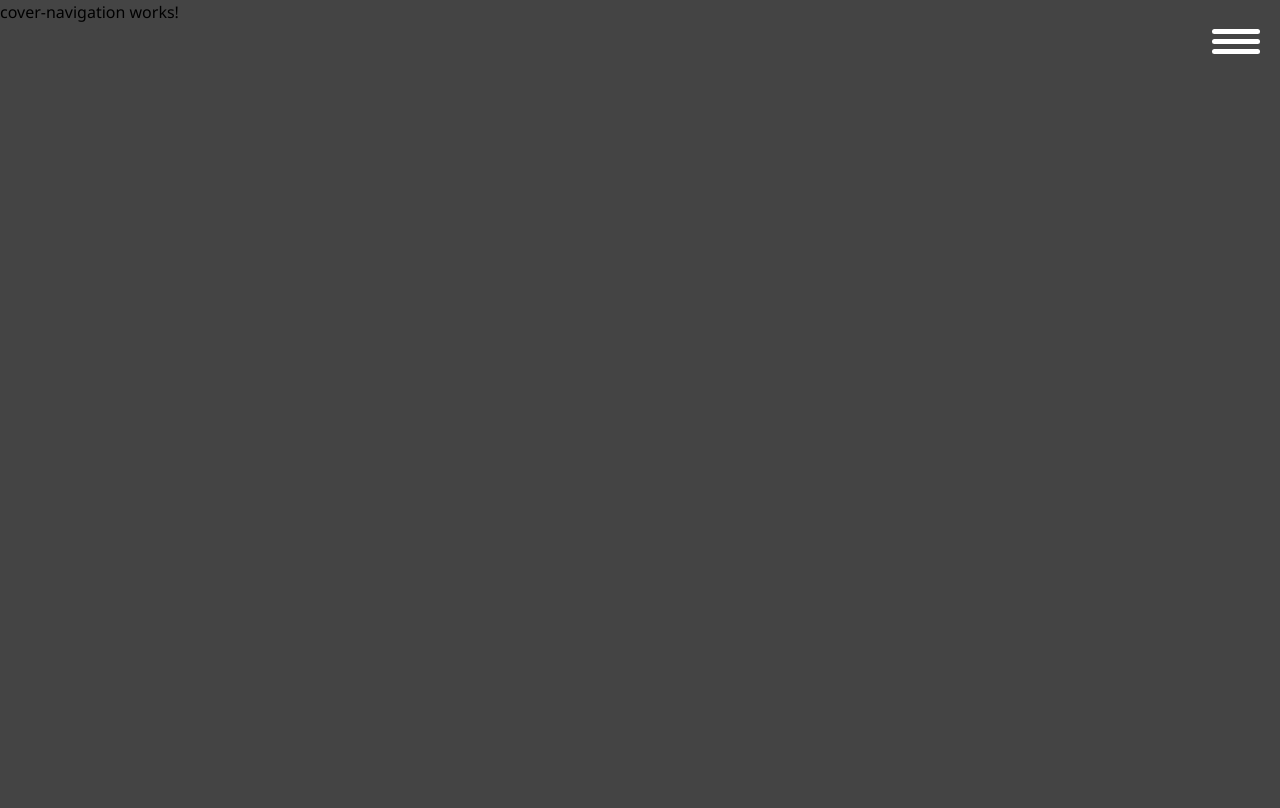
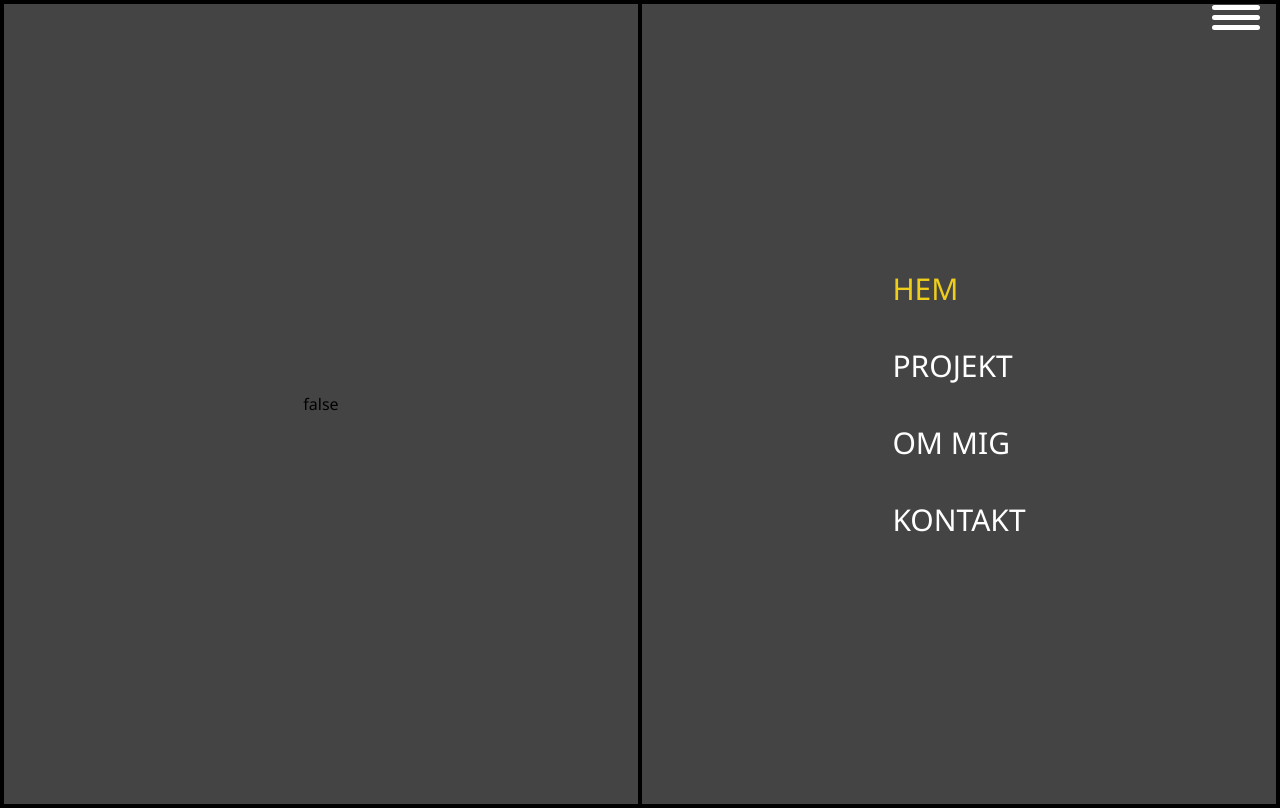
Before and after one commit to sylwancaspar/portfolio, an Angular app: page / in a window 1280 px wide. Built offline with nearby package versions, Linux system fonts and the light colour scheme.

Commit message:
Menu change

```diff
--- a/src/app/navigation/cover-navigation/cover-navigation.component.html
+++ b/src/app/navigation/cover-navigation/cover-navigation.component.html
@@ -1,2 +1,42 @@
-<p>cover-navigation works!</p>
-<app-nav-stripes></app-nav-stripes>
+
+<app-nav-stripes
+    [open]="open"
+    (openEvent)="openClose($event)"
+></app-nav-stripes>
+<div class="coverSidesBox">
+    <div class="coverSides">{{ open }}</div>
+    <div class="coverSides">
+        <ul>
+            <li class="nav-item current" >
+                <a
+                    class="nav-link"
+                    routerLink="/">
+                  Hem
+                </a>
+            </li>
+            <li
+                class="nav-item">
+                <a
+                    class="nav-link"
+                    routerLink="/">
+                    Projekt
+                </a>
+            </li>
+            <li
+                class="nav-item">
+                <a
+                    class="nav-link"
+                    routerLink="/">
+                    Om mig
+                </a>
+            </li>
+            <li class="nav-item">
+                <a
+                    class="nav-link"
+                    routerLink="/">
+                    Kontakt
+                </a>
+            </li>
+        </ul>
+    </div>
+</div>
--- a/src/app/navigation/cover-navigation/cover-navigation.component.scss
+++ b/src/app/navigation/cover-navigation/cover-navigation.component.scss
@@ -0,0 +1,58 @@
+@import "../../../scss/config";
+@import "../../../scss/color";
+
+.coverSidesBox
+{
+    display: flex;
+    flex-direction: row;
+    justify-content: stretch;
+    border: solid black 2px;
+    //width: 50%;
+    .coverSides
+    {
+        display: flex;
+        width: 50%;
+        min-height: 100vh;
+        justify-content: center;
+        align-items: center;
+        border: solid black 2px;
+
+    }
+}
+
+.nav-item{
+    transform: translate3d(00px,0,0);//600
+    @include easeOut;
+
+    &.show{
+      //Slide in from rigth!
+      transform: translate3d(0,0,0);
+    }
+    &.current>a{
+      color: $secondary-color;
+    }
+  }
+
+  .nav-link{
+    display: inline-block;
+    position:relative;
+    font-size: 30px;
+    text-transform: uppercase;
+    padding: 1rem 0;
+    font-weight:300;
+    color:set-text-color($primary-color);
+    text-decoration:none;
+    @include easeOut;
+
+    &:hover{
+      color:$secondary-color;
+    }
+  }
+
+// Delay each nav item by 0.1s:
+
+@for $x from 1 through 4 {
+    .nav-item:nth-child(#{$x}){
+      transition-delay: $x * 0.1s;
+    }
+  }
--- a/src/app/navigation/cover-navigation/cover-navigation.component.ts
+++ b/src/app/navigation/cover-navigation/cover-navigation.component.ts
@@ -7,9 +7,16 @@ import { Component, OnInit } from '@angular/core';
 })
 export class CoverNavigationComponent implements OnInit {
 
+  open:boolean = false;
+
   constructor() { }
 
   ngOnInit(): void {
   }
 
+  openClose(event)
+  {
+    this.open = event;
+  }
+
 }
--- a/src/app/navigation/nav-stripes/nav-stripes.component.scss
+++ b/src/app/navigation/nav-stripes/nav-stripes.component.scss
@@ -1,6 +1,6 @@
 .navboxStripes
 {
-    position: absolute;
+    position: fixed;
     right: 20px;
     padding: 0 0 0 0;
     cursor: pointer;
--- a/src/app/navigation/nav-stripes/nav-stripes.component.ts
+++ b/src/app/navigation/nav-stripes/nav-stripes.component.ts
@@ -1,4 +1,4 @@
-import { Component, OnInit } from '@angular/core';
+import { Component, EventEmitter, Input, OnInit, Output } from '@angular/core';
 
 @Component({
   selector: 'app-nav-stripes',
@@ -7,7 +7,12 @@ import { Component, OnInit } from '@angular/core';
 })
 export class NavStripesComponent implements OnInit {
 
-  open:boolean = false;
+  @Input()
+  open:boolean;
+
+  @Output()
+  openEvent:EventEmitter<boolean> = new EventEmitter();
+
 
   classOpen:string = '';
 
@@ -20,6 +25,7 @@ export class NavStripesComponent implements OnInit {
   {
     this.open = !this.open;
     this.classOpen = this.open? 'turned': '';
+    this.openEvent.emit(this.open)
   }
 
 }
--- /dev/null
+++ b/src/scss/_config.scss
@@ -0,0 +1,3 @@
+@mixin easeOut{
+    transition: all 0.5s ease-out;
+  }
--- a/src/styles.scss
+++ b/src/styles.scss
@@ -54,3 +54,24 @@ body
     font-family: 'Segoe UI', Tahoma, Geneva, Verdana, sans-serif;
     line-height: 1.5;
 }
+
+h1,
+h2,
+h3{
+  margin: 0;
+  font-weight: 400;
+
+  &.lg-heading{
+    font-size:6rem;
+  }
+  &.sm-heading{
+    margin-bottom: 2rem;
+    padding: 0.2rem 1rem;
+    background:rgba( lighten($primary-color, 2),0.5);
+  }
+}
+
+a{
+	color:#fff;
+	text-decoration: none;
+  }
```
